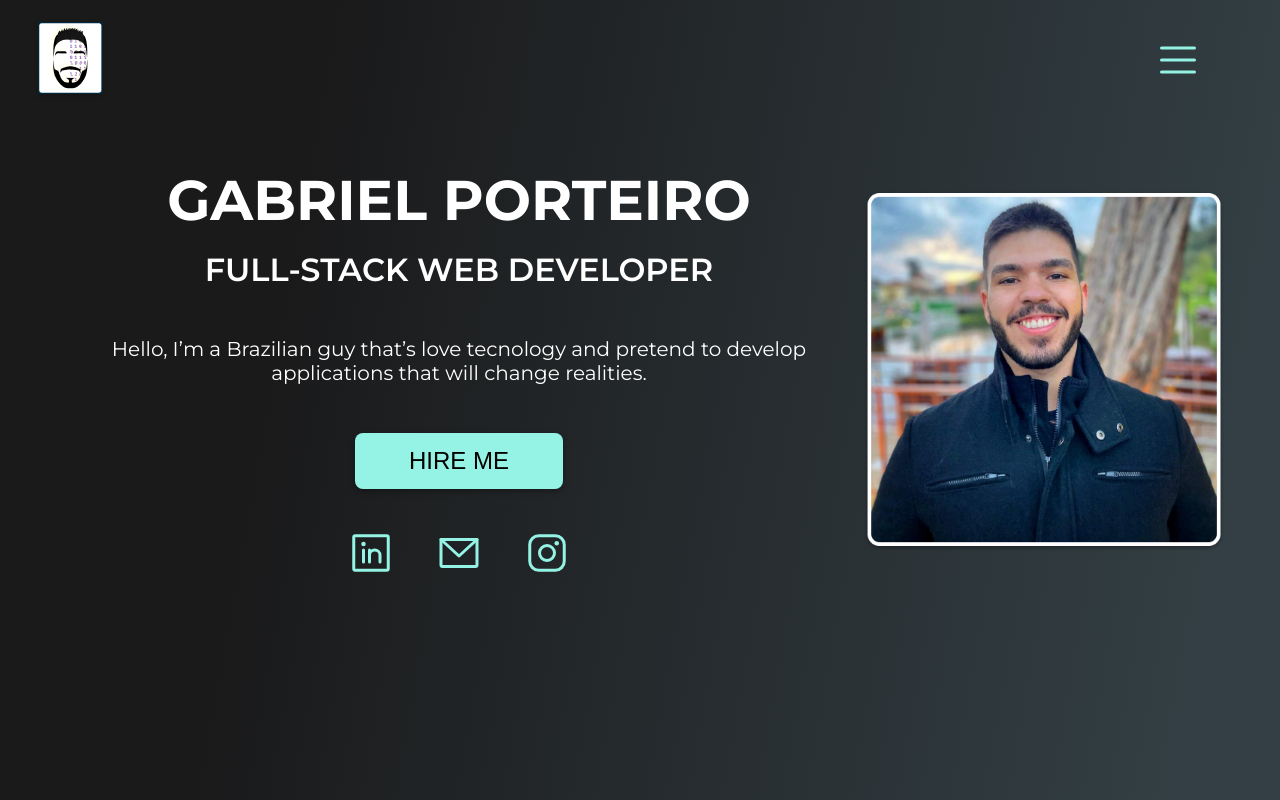
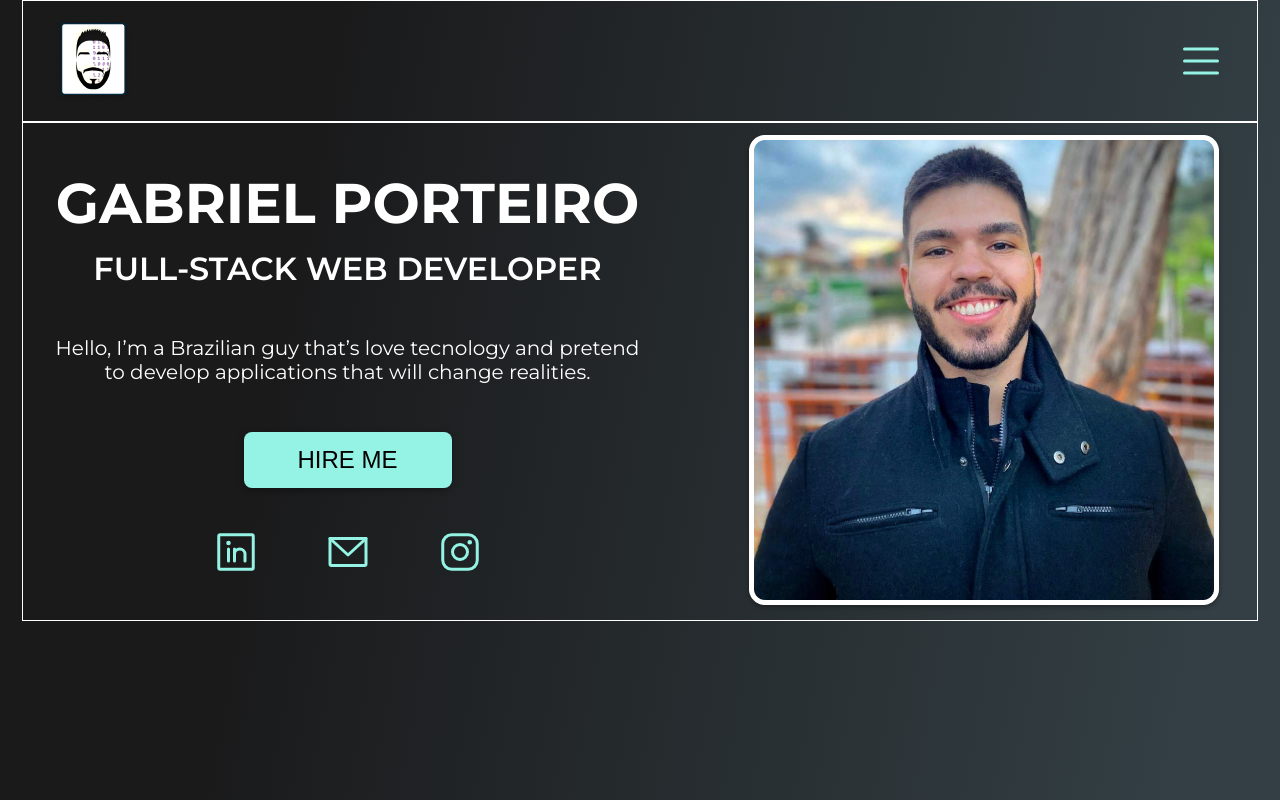
Before and after one commit to GportDev/gportdev-portfolio, a React (Vite) app: page / in a window 1280 px wide. Built offline with nearby package versions, Linux system fonts and the light colour scheme.

Commit message:
[FIX] Header position and hero proporcion fixed

```diff
--- a/src/Styles/Containers.ts
+++ b/src/Styles/Containers.ts
@@ -4,12 +4,16 @@ export const PageContainer = styled.div`
   max-width: 1170px;
   padding: 0 2rem;
   margin: 0 auto;
+  gap: 7rem;
+  border: 1px solid white;
 `;
 
 /* --- HERO --- */
 export const HeroSection = styled.section`
   display: flex;
   text-align: center;
+  justify-content: space-between;
+  align-items: center;
   @media (max-width: 800px) {
     flex-direction: column;
     align-items: center;
@@ -20,13 +24,17 @@ export const HeroContent = styled.div`
   display: flex;
   flex-direction: column;
   align-items: center;
+  max-width: 50%;
+  @media (max-width: 800px) {
+    max-width: 100%;
+  }
 `;
 
 export const HeroSocialContent = styled.div`
   display: flex;
   justify-content: space-between;
   margin: 2.5rem 0;
-  gap: 2.5rem;
+  gap: 4rem;
 `;
 
 export const HeroImgContainer = styled.div`
--- a/src/Styles/Typography.ts
+++ b/src/Styles/Typography.ts
@@ -3,7 +3,7 @@ import styled from 'styled-components';
 export const Title = styled.h1`
   font-size: var(--h1Desktop);
   font-weight: 700;
-  margin-bottom: 1rem;
+  margin-bottom: 0.75rem;
   @media (max-width: 800px) {
     font-size: var(--h1Mobile);
     margin-bottom: 0.5rem;
--- a/src/components/Header/styles.ts
+++ b/src/components/Header/styles.ts
@@ -1,16 +1,18 @@
-import styled from "styled-components";
+import styled from 'styled-components';
 
 export const HeaderContainer = styled.header`
   max-width: 1170px;
+  margin: 0 auto;
   padding: 0 2rem;
   display: flex;
   height: 7.5rem;
   justify-content: space-between;
   align-items: center;
-`
+  border: 1px solid white;
+`;
 
 export const HeaderLogo = styled.img`
   @media(max-width: 800px) {
     max-height: 50%;
   }
-`
+`;
```
Also changed, not shown: src/templates/Hero/Hero.tsx (+17 -5 lines).
